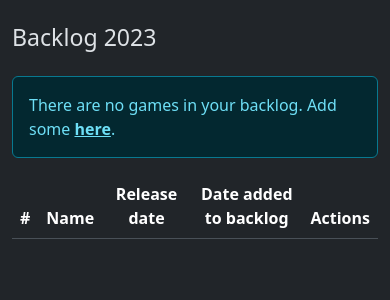
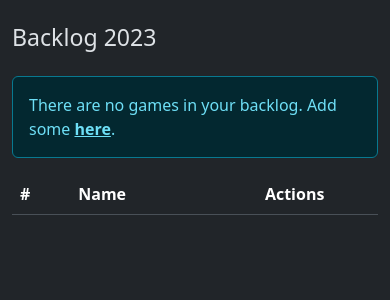
Before and after one commit to jshhnsn/tacklog, a Django app: page /backlog/ in a window 390 px wide. Shown: the part 56-356 px from the top of the page. Run offline with Django 4.2, Linux system fonts and the light colour scheme; a user stored in the database is signed in; tables that the repository leaves empty hold one stand-in row (values such as "Sample post"); lists and menus that the app fills with data are empty.

Commit message:
removed columns on mobile

```diff
--- a/games/templates/games/backlog.html
+++ b/games/templates/games/backlog.html
@@ -44,6 +44,11 @@
         .card-img-top {
             border-radius: 10px;
         }
+       @media screen and (max-width: 900px) {
+            .hide {
+                display: none;
+            }
+        }
     </style>
     <div class="container">
         <!-- <h2 class="my-4">&#127918; My games</h2> -->
@@ -84,8 +89,8 @@
                     <tr>
                         <th scope="col">#</th>
                         <th scope="col">Name</th>
-                        <th class="text-center" scope="col">Release date</th>
-                        <th class="text-center" scope="col">Date added to backlog</th>
+                        <th class="text-center hide" scope="col">Release date</th>
+                        <th class="text-center hide" scope="col">Date added to backlog</th>
                         <th class="text-center" scope="col">Actions</th>
                     </tr>
                 </thead>
@@ -101,8 +106,8 @@
                                         <span class="badge ms-3 text-bg-success">Completed — {{ game.date_completed }}</span>
                                     {% endif %}
                                 </td>
-                                <td class="text-center">{{ game.date_released }}</td>
-                                <td class="text-center">{{ game.date_backlogged }}</td>
+                                <td class="text-center hide">{{ game.date_released }}</td>
+                                <td class="text-center hide">{{ game.date_backlogged }}</td>
                                 <td class="text-center">
                                     <form method="post">
                                         {% csrf_token %}
--- a/templates/layout.html
+++ b/templates/layout.html
@@ -30,7 +30,7 @@
                     <span class="navbar-toggler-icon"></span>
                 </button>
                 <div class="collapse navbar-collapse" id="navbarSupportedContent">
-                    <ul class="navbar-nav me-auto mb-2 mb-lg-0">
+                    <ul class="navbar-nav me-auto mb-lg-0">
                         <li class="nav-item">
                             <a class="nav-link" href="{% url 'about' %}">About</a>
                         </li>
```
